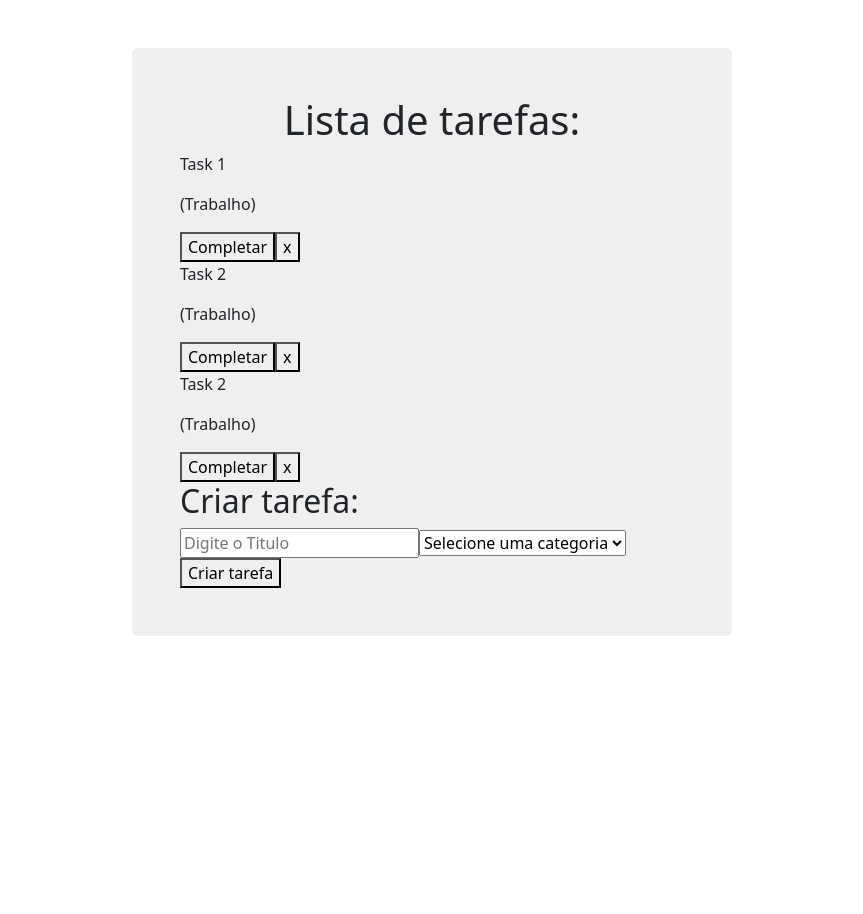
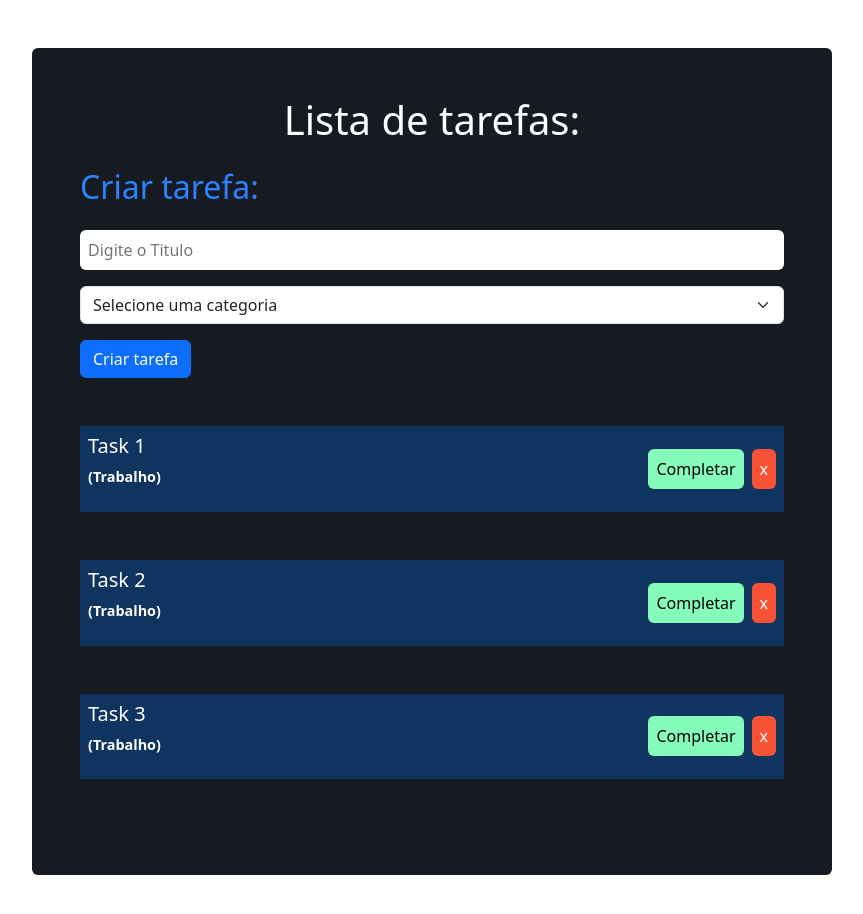
Before and after one commit to guilhermeotto2/todo-list, a React (Vite) app: page / in a window 1280 px wide. Shown: the top 914 px of the page, without its empty margins (208-1071 px from the left). Before the commit the page ends 800 px from the top, so only its background shows below. Built offline with nearby package versions, Linux system fonts and the light colour scheme.

Commit message:
estilização

```diff
--- a/src/App.css
+++ b/src/App.css
@@ -1,18 +1,59 @@
 body {
-  background-color: #f4f4f4;
-  color: #333;
+  background-color: #ffffff   !important;
+  color: #ffffff !important;
 }
 
 .app {
-  max-width: 600px;
+  max-width: 800px;
   margin: 0 auto;
-  background-color: #efefef;
-}
-
-p {
-  margin: 10px 0;
+  background-color: #161B22    ;
+  flex-wrap: wrap;
 }
 
 input {
   box-sizing: border-box;
 }
+
+.todo {
+  background-color:  #0F3460   ;
+}
+
+.complete {
+  background-color: #86fcbb ;
+}
+.complete:hover {
+  background-color: #30b86f ;
+}
+
+.remove {
+  background-color: #f85336;
+  color: #ffffff;
+}
+.remove:hover {
+  background-color: #cc381e;
+  color: #ffffff;
+}
+
+button {
+  border: none;
+  margin-right: 8px !important;
+  padding: 8px;
+}
+
+.todo {
+  width: auto;
+  justify-content: space-between;
+
+}
+
+.outline-0{
+  outline: none;
+}
+
+.category {
+  font-size: 0.9em;
+}
+
+.criar {
+  color: #2e82ff;
+}
--- a/src/App.jsx
+++ b/src/App.jsx
@@ -20,25 +20,51 @@
     },
 
     {
-      id: 2,
-      text: "Task 2",
+      id: 3,
+      text: "Task 3",
       category: "Trabalho",
       complete: false
     }
-  ])
+  ]);
+
+  const addTodo = (text, category) => {
+    const newTodos = [...todos, {
+      id: Math.floor(Math.random() * 100000),
+      text,
+      category,
+      complete: false,
+    },
+  ]
+
+  setTodos(newTodos);
+  }
+
+  const removeTodo = (id) => {
+    const newTodos = [...todos]
+    const filteredTodos = newTodos.filter(todo => todo.id !== id ? todo : null);
+    setTodos(filteredTodos);
+  }
+
+  const completeTodo = (id) => {
+    const newTodos = [...todos]
+    newTodos.map(
+      (todo) => todo.id === id ? (todo.complete =  !todo.complete) : todo);
+
+      setTodos(newTodos)
+  }
 
   return (
     <div className="app rounded p-5 mt-5 mb-5">
       <h1 className='text-center'>Lista de tarefas:</h1>
-
+      <TodoForm addTodo = {addTodo} />
       <div className="todo-list">
 
         {todos.map((todo) => (
-          <Todo todo={todo} />
+          <Todo key={todo.id} todo={todo} removeTodo={removeTodo} completeTodo = {completeTodo} />
         ))}
 
       </div>
-      <TodoForm />
+
     </div>
   )
 }
--- a/src/components/todo.jsx
+++ b/src/components/todo.jsx
@@ -1,16 +1,20 @@
 import React from 'react'
 
-const Todo = ({todo}) => {
+const Todo = ({ todo, removeTodo, completeTodo }) => {
     return (
-        <div className="todo">
-            <div className="content">
-                <p>{todo.text}</p>
-                <p className="category">({todo.category})</p>
+        <div className="todo mb-5 mt-5 d-flex"
+        style={{
+            textDecoration: todo.complete ? "line-through" : "",
+            backgroundColor: todo.complete ? "#0c2749" : "#0F3460",
+        }}>
+            <div className="content p-2 rounded flex-column text-wrap">
+                <h5 className='text-wrap'>{todo.text}</h5>
+                <p className="category"><strong>({todo.category})</strong></p>
             </div>
 
-            <div>
-                <button>Completar</button>
-                <button>x</button>
+            <div className='d-flex justify-content-center align-items-center'>
+                <button className='complete rounded' onClick={() => completeTodo(todo.id)}>Completar</button>
+                <button className='remove rounded' onClick={() => removeTodo(todo.id)}>x</button>
             </div>
 
         </div>
--- a/src/components/todoForm.jsx
+++ b/src/components/todoForm.jsx
@@ -1,31 +1,35 @@
 import { useState } from 'react'
 
-const TodoForm = () => {
+const TodoForm = ({ addTodo }) => {
     const [value, setValue] = useState("");
     const [category, setCategory] = useState("");
 
     const handleSubmit  = (e) => {
         e.preventDefault()
         if(!value || !category) return;
-
-        console.log(value, category)
+        addTodo(value, category);
+        setValue("");
+        setCategory("");
     }
 
     return (
-    <div className='todoForm'>
-        <h2>Criar tarefa:</h2>
-        <form onSubmit={handleSubmit}>
-            <input type="text"
+    <div className='todoForm mt-4'>
+        <h2 className='mb-4 criar'>Criar tarefa:</h2>
+        <form className='mb-3 ' onSubmit={handleSubmit}>
+            <input
+            className='w-100 rounded p-2 border-0 outline-0'
+            type="text"
             placeholder='Digite o Titulo'
+            value={value}
             onChange={(e) => setValue(e.target.value)}/>
 
-            <select onChange={(e) => setCategory(e.target.value)}>
+            <select className='form-select mb-3 mt-3' value={category} onChange={(e) => setCategory(e.target.value)}>
                 <option value="">Selecione uma categoria</option>
                 <option value="Trabalho">Trabalho</option>
                 <option value="Pessoal">Pessoal</option>
                 <option value="Estudos">Estudos</option>
             </select>
-            <button type='submit'>Criar tarefa</button>
+            <button type='submit' className='btn btn-primary'>Criar tarefa</button>
         </form>
     </div>
     )
```
